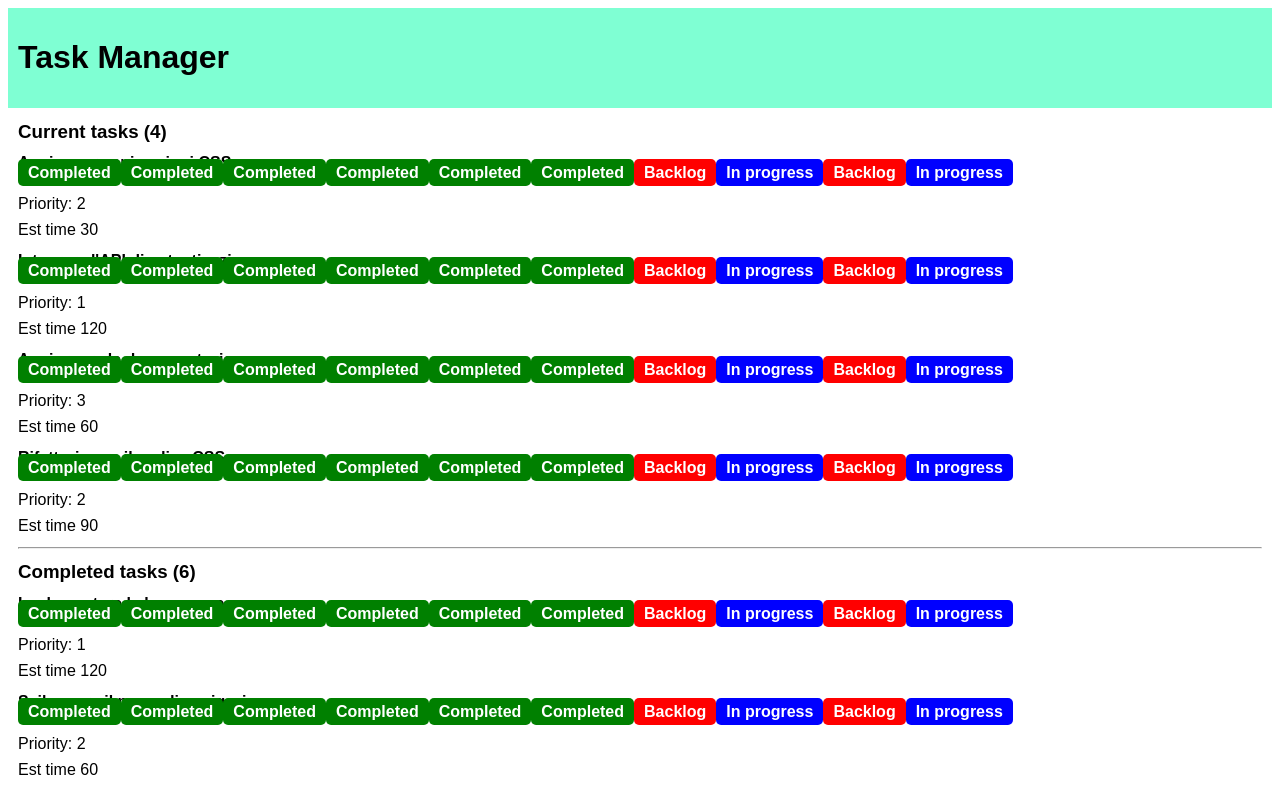
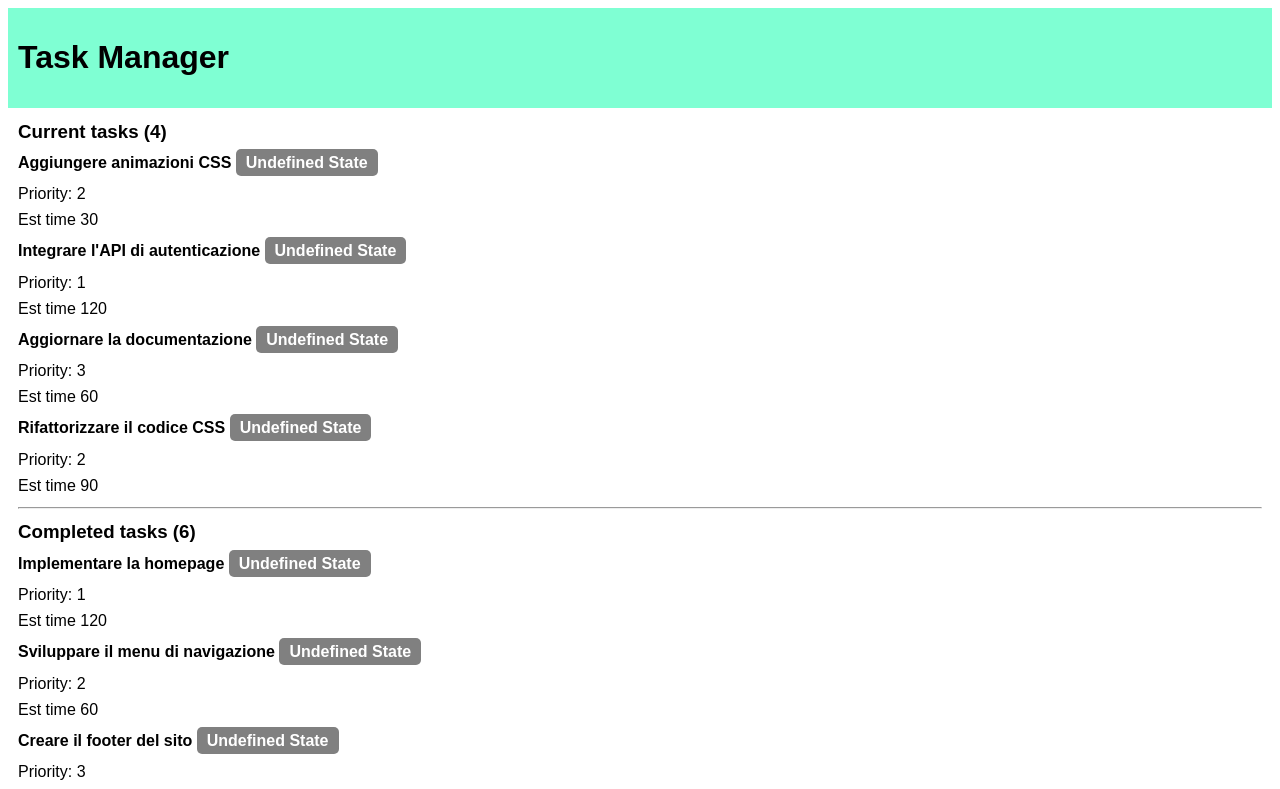
Before and after one commit to eleonoracappellesso/react-task-list, a React (Vite) app: page / in a window 1280 px wide. Shown: the top 789 px of the page. Built offline with nearby package versions, Linux system fonts and the light colour scheme.

Commit message:
fixed errors in TagTask

```diff
--- a/components/CompletedTask.jsx
+++ b/components/CompletedTask.jsx
@@ -8,7 +8,7 @@ function CompletedTask() {
     }).map((task) => {
         return (
             <li key={task.id}>
-                <h4>{task.title} <TaskTag /></h4>
+                <h4>{task.title} <TaskTag task={task} /></h4>
                 <p>Priority: {task.priority}</p>
                 <p>Est time {task.estimatedTime}</p>
             </li>
--- a/components/TaskTag.jsx
+++ b/components/TaskTag.jsx
@@ -1,11 +1,11 @@
 import tasks from "../models/tasks";
 
-function TaskTag() {
-    let tag = tasks.map((task) => {
-        if (task.state === 'completed') {
+function TaskTag({ task }) {
+
+    if (tasks.state === 'completed') {
         return (
             <span
-                    key={task.id}
+                key={tasks.id}
                 style={{
                     backgroundColor: 'green',
                     color: 'white',
@@ -17,10 +17,10 @@ function TaskTag() {
                 Completed
             </span>
         );
-        } else if (task.state === 'in_progress') {
+    } else if (tasks.state === 'in_progress') {
         return (
             <span
-                    key={task.id}
+                key={tasks.id}
                 style={{
                     backgroundColor: 'blue',
                     color: 'white',
@@ -32,10 +32,10 @@ function TaskTag() {
                 In progress
             </span>
         );
-        } else if (task.state === 'backlog') {
+    } else if (tasks.state === 'backlog') {
         return (
             <span
-                    key={task.id}
+                key={tasks.id}
                 style={{
                     backgroundColor: 'red',
                     color: 'white',
@@ -50,7 +50,7 @@ function TaskTag() {
     } else {
         return (
             <span
-                    key={task.id}
+                key={tasks.id}
                 style={{
                     backgroundColor: 'grey',
                     color: 'white',
@@ -63,8 +63,6 @@ function TaskTag() {
             </span>
         );
     }
-    })
-    return <div>{tag}</div>;
 }
 
 export default TaskTag;
```
Lines whose indentation alone changed are shown as unchanged.
